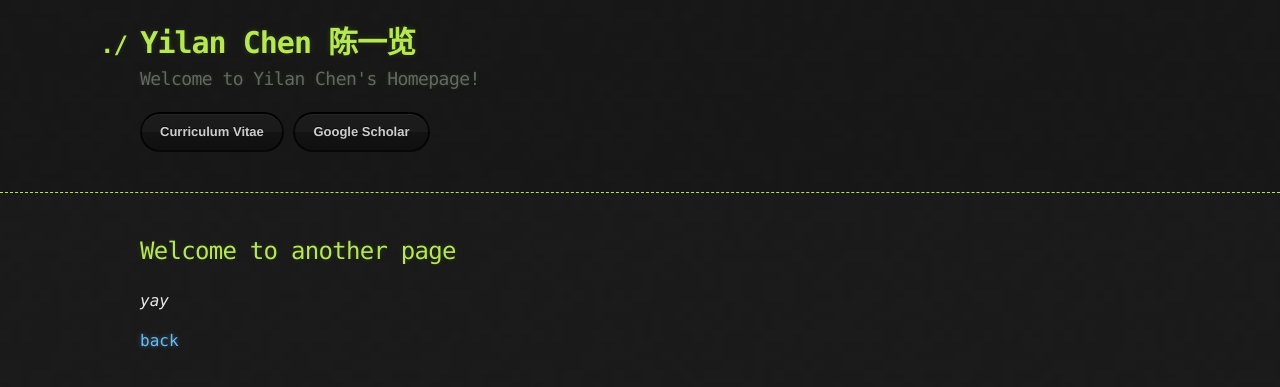
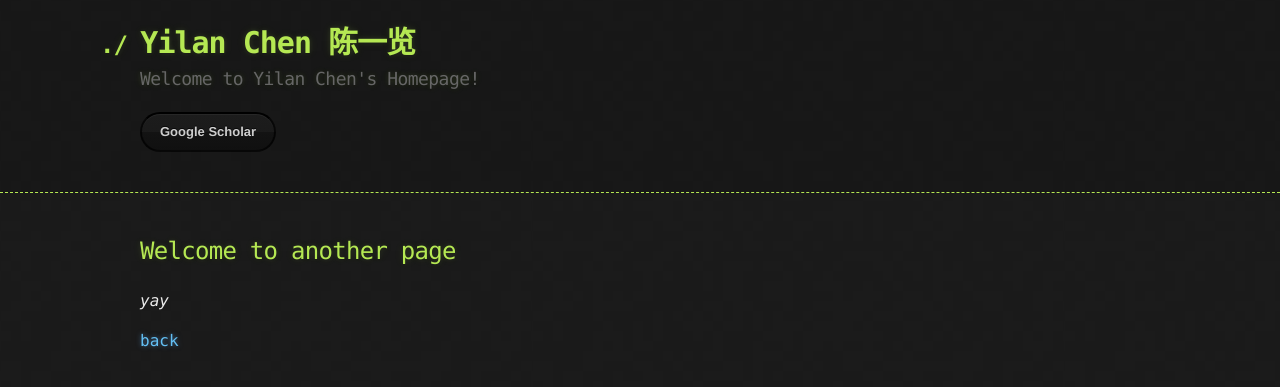
Before and after one commit to yilanchen6/yilanchen6.github.io, a Jekyll site: the page built from another-page.md, in a window 1280 px wide. Shown: the top 387 px of the page. Built offline with Jekyll 4.4.1, drawn with Linux system fonts in a browser that asks for light colours; our own code applies the rules of GitHub Pages for plain Markdown files.

Commit message:
delete the cv

```diff
--- a/_layouts/default.html
+++ b/_layouts/default.html
@@ -26,7 +26,7 @@
           {% endif %}
           <!-- <a href="{{ site.github.repository_url }}" class="btn btn-github"><span class="icon"></span>View on GitHub</a> -->
           <!-- <a href="{{ https://chenyilan.net/files/CV_Yilan_Chen.pdf }}" class="btn"><span class="icon"></span>Curriculum Vitae</a> -->
-          <a href="https://chenyilan.net/files/CV_Yilan_Chen.pdf" class="btn">Curriculum Vitae</a>
+          <!-- <a href="https://chenyilan.net/files/CV_Yilan_Chen.pdf" class="btn">Curriculum Vitae</a> -->
           <a href="https://scholar.google.com/citations?user=6wmzpRIAAAAJ&hl=zh-CN" class="btn"> Google Scholar</a>
         </section>
       </div>
```
Also changed, not shown: index.md (+1 -1 lines).
